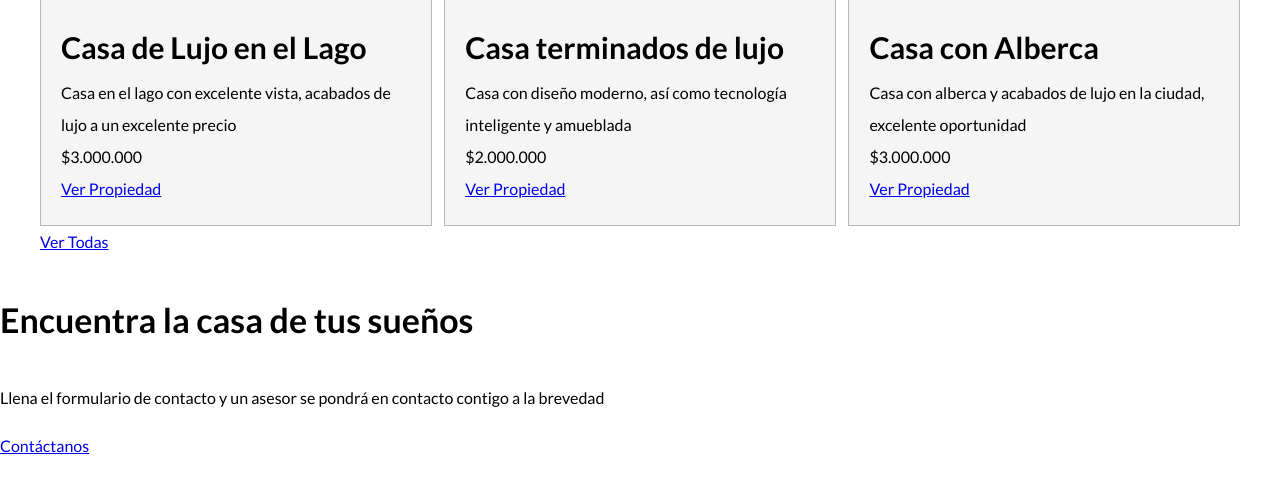
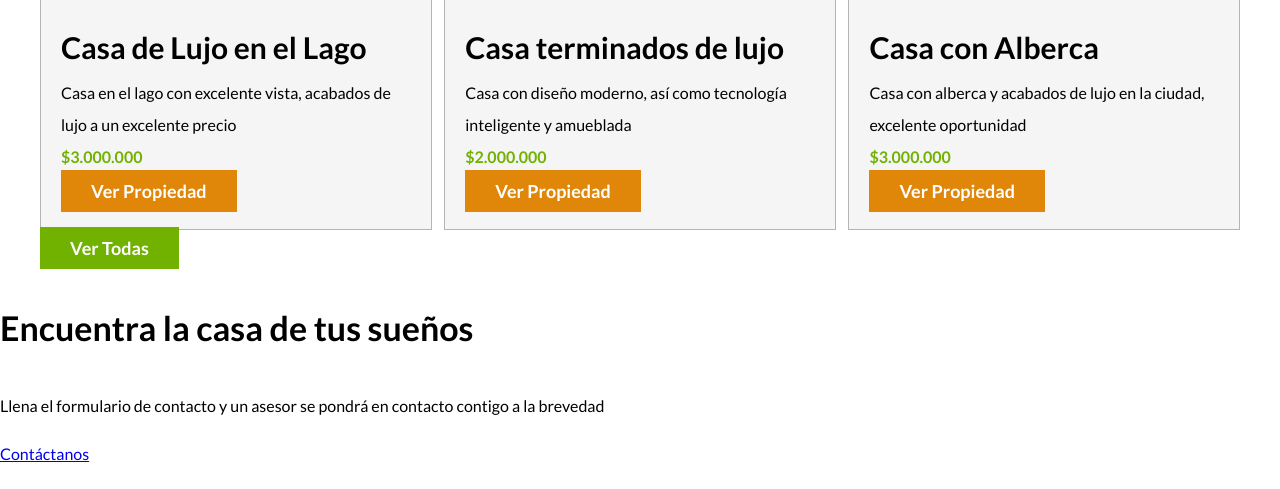
Before and after one commit to mendezmarquina/Udemy-ProyectoBienesRaices, a plain HTML site: page index.html in a window 1280 px wide. Shown: the part 1413-1902 px from the top of the page. Drawn offline with Linux system fonts and the light colour scheme.

Commit message:
42. Estilos a los Botones, Precios en los Anuncios

```diff
--- a/css/styles.css
+++ b/css/styles.css
@@ -40,6 +40,22 @@ h4{
 .centrar-texto{
     text-align: center;
 }
+
+ /** Botones **/
+.boton{
+    color: #ffffff;
+    font-weight: 700;
+    text-decoration: none;
+    font-size: 1.8rem;
+    padding: 1rem 3rem;
+}
+.boton-amarillo{
+    background-color: #e08709;
+}
+.boton-verde{
+    background-color: #71b100;
+}
+
 
 /* Header */
 .site-header.inicio{
@@ -111,3 +127,7 @@ h4{
 .contenido-anuncio p{
     margin:0;
 }
+.precio{
+    color: #71b100;
+    font-weight: 700;
+}
--- a/index.html
+++ b/index.html
@@ -60,8 +60,8 @@
                 <div class="contenido-anuncio">
                     <h3>Casa de Lujo en el Lago</h3>
                     <p>Casa en el lago con excelente vista, acabados de lujo a un excelente precio</p>
-                    <p>$3.000.000</p>
-                    <a href="#">Ver Propiedad</a><!-- # -->
+                    <p class="precio">$3.000.000</p>
+                    <a href="#" class="boton boton-amarillo">Ver Propiedad</a><!-- # -->
                 </div>
             </div>
 
@@ -70,8 +70,8 @@
                 <div class="contenido-anuncio">
                     <h3>Casa terminados de lujo</h3>
                     <p>Casa con diseño moderno, así como tecnología inteligente y amueblada</p>
-                    <p>$2.000.000</p>
-                    <a href="#">Ver Propiedad</a>
+                    <p class="precio">$2.000.000</p>
+                    <a href="#" class="boton boton-amarillo">Ver Propiedad</a>
                 </div>
             </div>
 
@@ -80,13 +80,13 @@
                 <div class="contenido-anuncio">
                     <h3>Casa con Alberca</h3>
                     <p>Casa con alberca y acabados de lujo en la ciudad, excelente oportunidad</p>
-                    <p>$3.000.000</p>
-                    <a href="#">Ver Propiedad</a>
+                    <p class="precio">$3.000.000</p>
+                    <a href="#" class="boton boton-amarillo">Ver Propiedad</a>
                 </div>
             </div>
         </div>
 
-        <a href="anuncios.html">Ver Todas</a>
+        <a href="anuncios.html" class="boton boton-verde">Ver Todas</a>
     </main>
 
     <section>
```
